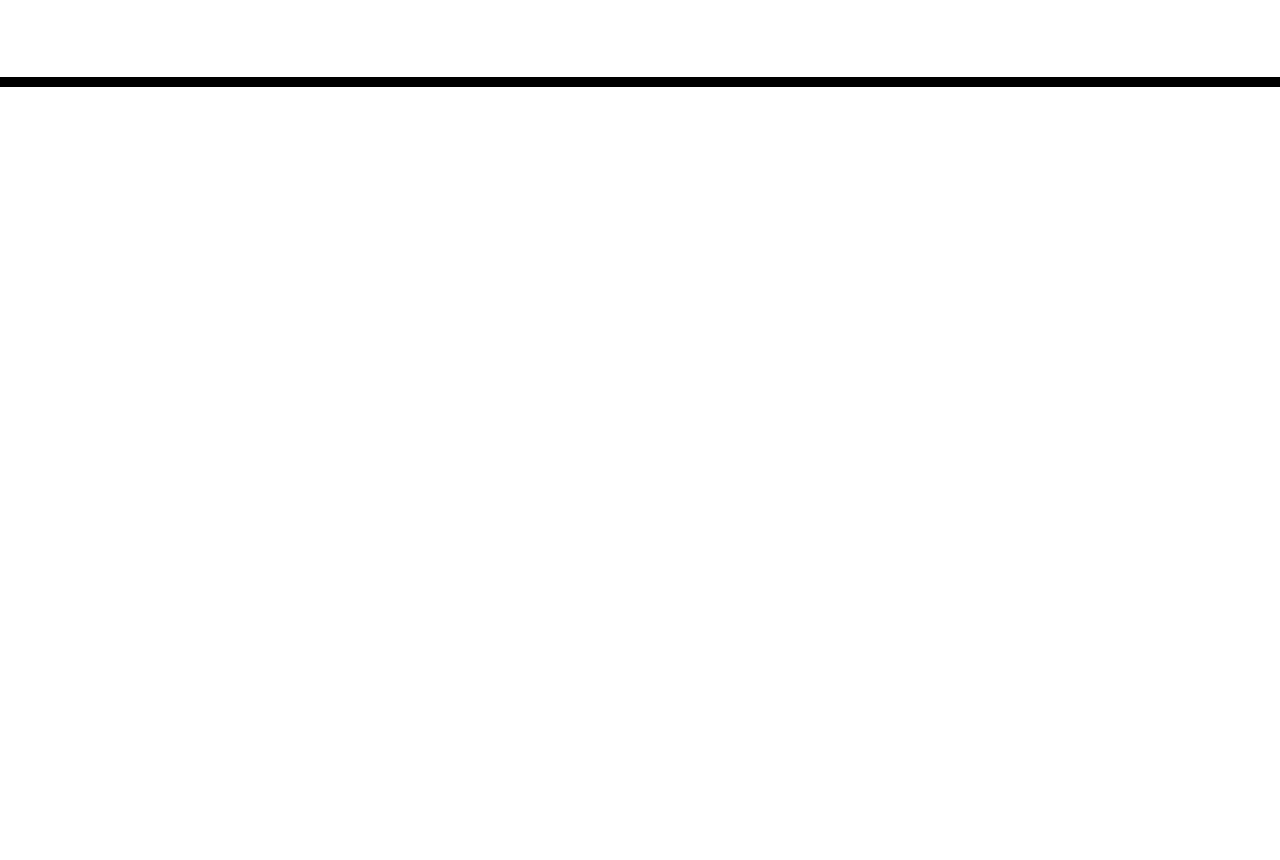
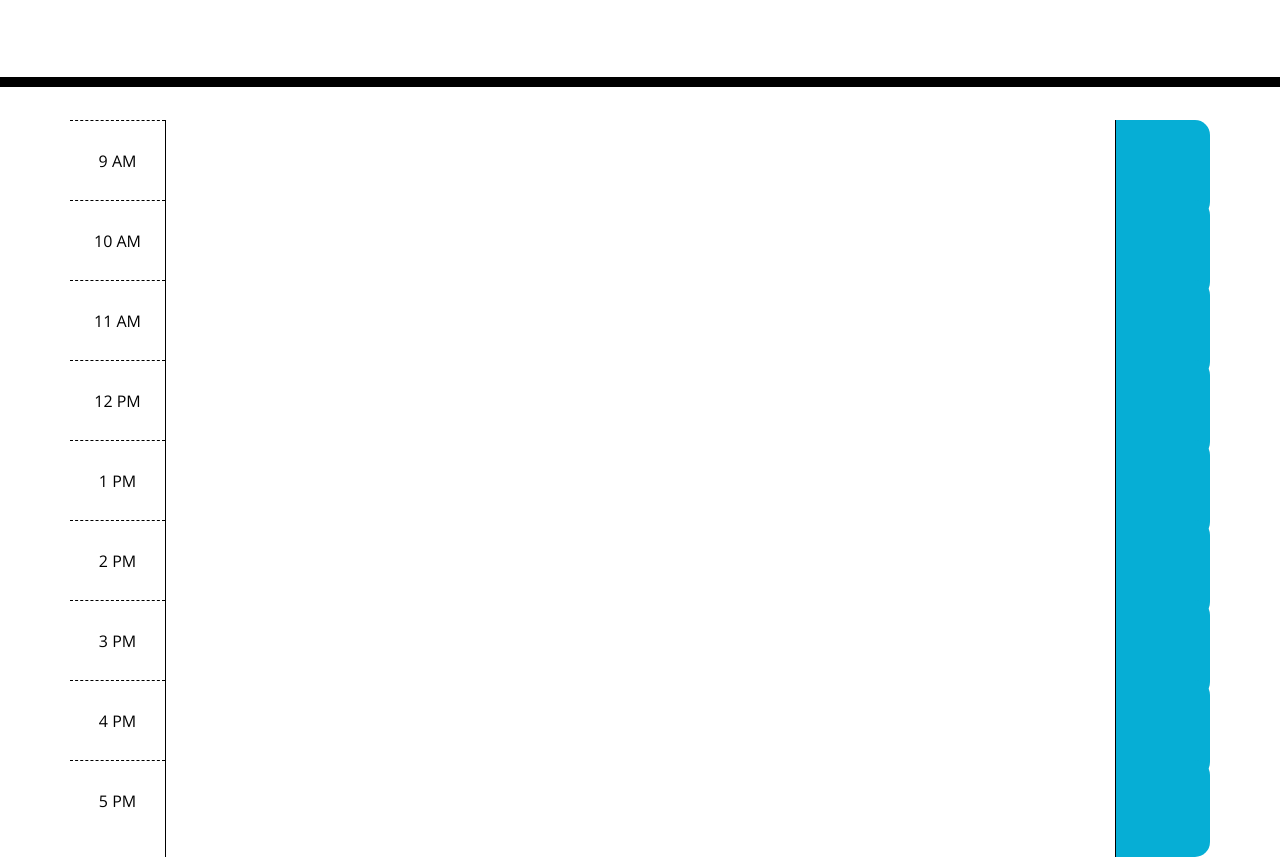
Before and after one commit to Lax-Walrus/the-best-day-calendar-ever, a plain HTML site: page Develop/index.html in a window 1280 px wide. Shown: the part 181-1041 px from the top of the page. Before the commit the page ends 800 px from the top, so only its background shows below. Drawn offline with nearby package versions, Linux system fonts and the light colour scheme.

Commit message:
created static HTML elements

```diff
--- a/Develop/index.html
+++ b/Develop/index.html
@@ -1,23 +1,14 @@
 <!DOCTYPE html>
 <html lang="en">
+
 <head>
   <meta charset="UTF-8" />
   <meta name="viewport" content="width=device-width, initial-scale=1.0" />
   <meta http-equiv="X-UA-Compatible" content="ie=edge" />
-    <link
-      rel="stylesheet"
-      href="https://stackpath.bootstrapcdn.com/bootstrap/4.3.1/css/bootstrap.min.css"
-    />
-    <link
-      rel="stylesheet"
-      href="https://use.fontawesome.com/releases/v5.8.1/css/all.css"
-      integrity="sha384-50oBUHEmvpQ+1lW4y57PTFmhCaXp0ML5d60M1M7uH2+nqUivzIebhndOJK28anvf"
-      crossorigin="anonymous"
-    />
-    <link
-      href="https://fonts.googleapis.com/css?family=Open+Sans&display=swap"
-      rel="stylesheet"
-    />
+  <link rel="stylesheet" href="https://stackpath.bootstrapcdn.com/bootstrap/4.3.1/css/bootstrap.min.css" />
+  <link rel="stylesheet" href="https://use.fontawesome.com/releases/v5.8.1/css/all.css"
+    integrity="sha384-50oBUHEmvpQ+1lW4y57PTFmhCaXp0ML5d60M1M7uH2+nqUivzIebhndOJK28anvf" crossorigin="anonymous" />
+  <link href="https://fonts.googleapis.com/css?family=Open+Sans&display=swap" rel="stylesheet" />
   <link rel="stylesheet" href="style.css" />
   <title>Work Day Scheduler</title>
 </head>
@@ -29,10 +20,137 @@
     <p id="currentDay" class="lead"></p>
   </header>
   <div class="container">
-      <!-- Timeblocks go here -->
+    <!-- Timeblocks go here 9AM - 5PM -->
+
+    <!-- 9AM -->
+    <div class="time-block">
+      <div class="row">
+        <div class="col-1 hour">
+          <p>9 AM</p>
+        </div>
+        <textarea class="col-10 text-input"></textarea>
+        <div class="col-1 saveBtn"></div>
+      </div>
     </div>
 
+    <!-- 10AM -->
+    <div class="time-block">
+      <div class="row">
+        <div class="col-1 hour">
+          <p>10 AM</p>
+        </div>
+        <textarea class="col-10 text-input"></textarea>
+        <div class="col-1 saveBtn"></div>
+      </div>
+    </div>
+
+    <!-- 11AM -->
+    <div class="time-block">
+      <div class="row">
+        <div class="col-1 hour">
+          <p>11 AM</p>
+        </div>
+        <textarea class="col-10 text-input"></textarea>
+        <div class="col-1 saveBtn"></div>
+      </div>
+    </div>
+
+    <!-- 12PM -->
+    <div class="time-block">
+      <div class="row">
+        <div class="col-1 hour">
+          <p>12 PM</p>
+        </div>
+        <textarea class="col-10 text-input"></textarea>
+        <div class="col-1 saveBtn"></div>
+      </div>
+    </div>
+
+    <!-- 1PM -->
+    <div class="time-block">
+      <div class="row">
+        <div class="col-1 hour">
+          <p>1 PM</p>
+        </div>
+        <textarea class="col-10 text-input"></textarea>
+        <div class="col-1 saveBtn"></div>
+      </div>
+    </div>
+
+    <!-- 2PM -->
+    <div class="time-block">
+      <div class="row">
+        <div class="col-1 hour">
+          <p>2 PM</p>
+        </div>
+        <textarea class="col-10 text-input"></textarea>
+        <div class="col-1 saveBtn"></div>
+      </div>
+    </div>
+
+    <!-- 3PM -->
+    <div class="time-block">
+      <div class="row">
+        <div class="col-1 hour">
+          <p>3 PM</p>
+        </div>
+        <textarea class="col-10 text-input"></textarea>
+        <div class="col-1 saveBtn"></div>
+      </div>
+    </div>
+
+    <!-- 4PM -->
+    <div class="time-block">
+      <div class="row">
+        <div class="col-1 hour">
+          <p>4 PM</p>
+        </div>
+        <textarea class="col-10 text-input"></textarea>
+        <div class="col-1 saveBtn"></div>
+      </div>
+    </div>
+
+    <!-- 5PM -->
+    <div class="time-block">
+      <div class="row">
+        <div class="col-1 hour">
+          <p>5 PM</p>
+        </div>
+        <textarea class="col-10 text-input"></textarea>
+        <div class="col-1 saveBtn"></div>
+      </div>
+    </div>
+
+
+
+
+
+
+
+
+
+
+
+
+
+
+
+
+
+
+
+
+
+  </div>
+
+
+  </div>
+  <script src="https://cdnjs.cloudflare.com/ajax/libs/luxon/1.25.0/luxon.min.js"
+    integrity="sha512-OyrI249ZRX2hY/1CAD+edQR90flhuXqYqjNYFJAiflsKsMxpUYg5kbDDAVA8Vp0HMlPG/aAl1tFASi1h4eRoQw=="
+    crossorigin="anonymous"></script>
   <script src="https://cdnjs.cloudflare.com/ajax/libs/jquery/3.2.1/jquery.min.js"></script>
   <script src="https://cdnjs.cloudflare.com/ajax/libs/moment.js/2.24.0/moment.min.js"></script>
+  <script src="script.js"></script>
 </body>
+
 </html>
--- a/Develop/style.css
+++ b/Develop/style.css
@@ -1,10 +1,10 @@
 body {
-  font-family: 'Open Sans', sans-serif;
+  font-family: "Open Sans", sans-serif;
   font-size: 16px;
   line-height: 1;
 }
 
-textarea{
+textarea {
   background: transparent;
   border: none;
   resize: none;
@@ -21,11 +21,11 @@ textarea{
   border-bottom: 10px solid black;
 }
 
-.description{
+.description {
   white-space: pre-wrap;
 }
 
-.time-block{
+.time-block {
   text-align: center;
   border-radius: 15px;
 }
@@ -33,7 +33,7 @@ textarea{
 .row {
   white-space: pre-wrap;
   height: 80px;
-  border-top: 1px solid white;;
+  border-top: 1px solid white;
 }
 
 .hour {
@@ -61,11 +61,11 @@ textarea{
   border-left: 1px solid black;
   border-top-right-radius: 15px;
   border-bottom-right-radius: 15px;
-  background-color: #06AED5;
+  background-color: #06aed5;
   color: white;
 }
 
 .saveBtn i:hover {
   font-size: 20px;
-  transition: all .3s ease-in-out;
+  transition: all 0.3s ease-in-out;
 }
```
Also changed, not shown: Develop/script.js (added). Lines whose indentation alone changed are shown as unchanged.
